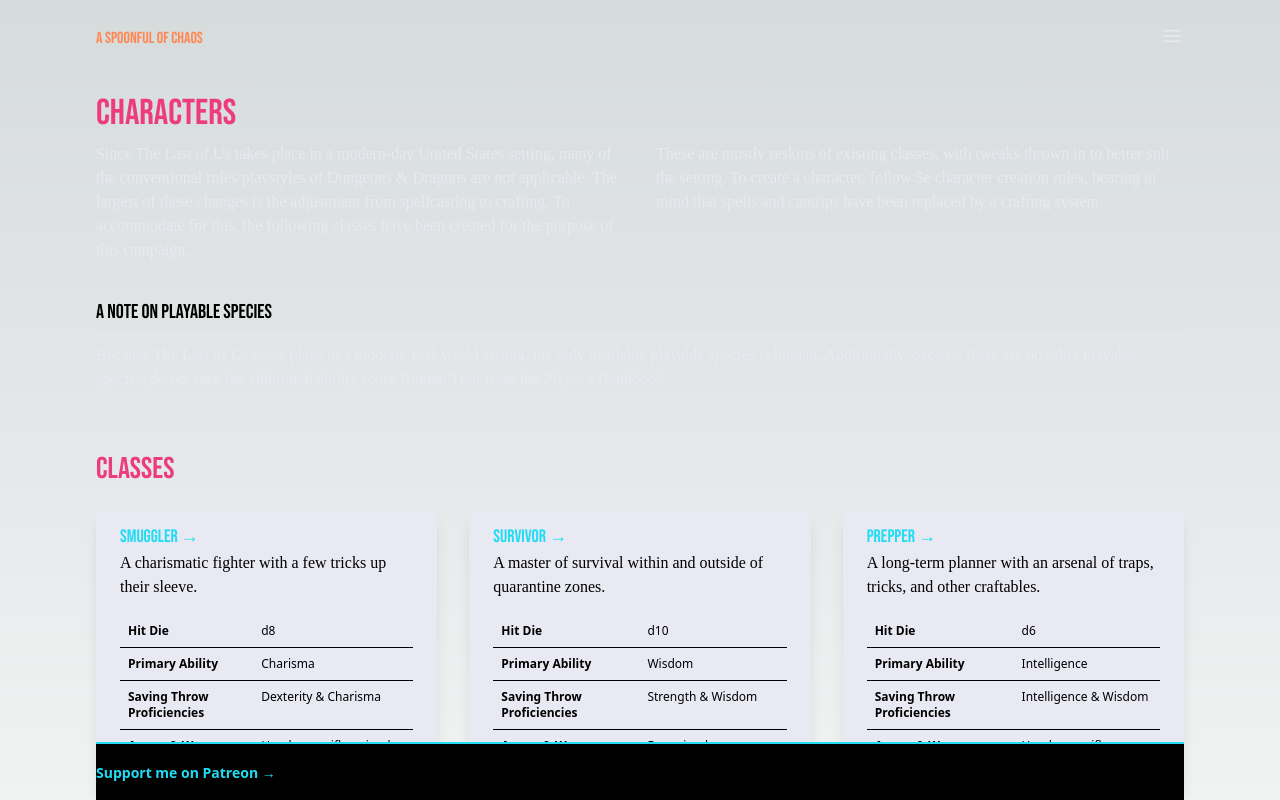
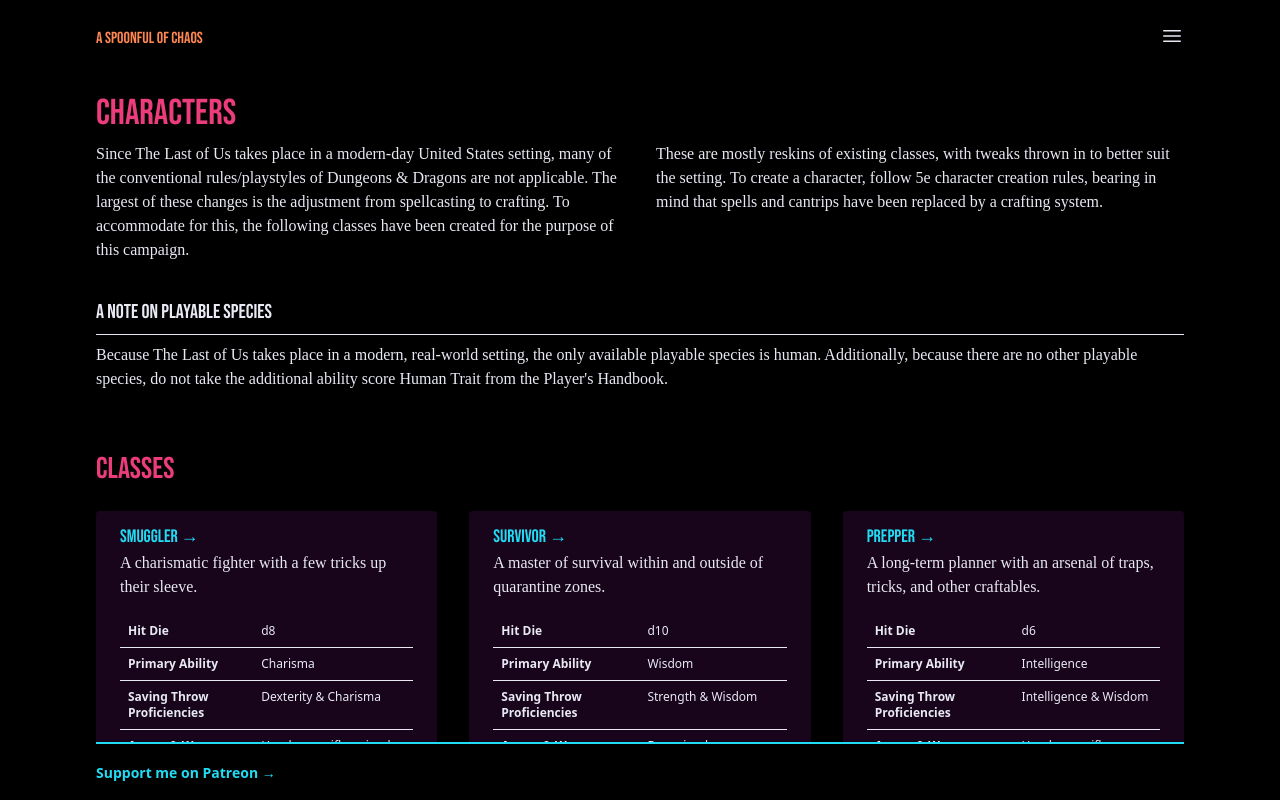
Before and after one commit to spoonful-of-chaos/spoonful-of-chaos, a Next.js app: page /lou5e/characters in a window 1280 px wide. Shown: the top 800 px of the page. Built offline with nearby package versions, Linux system fonts and the light colour scheme; a web font is replaced by a local one.

Commit message:
fixing color stuff

```diff
--- a/src/components/general/Card.tsx
+++ b/src/components/general/Card.tsx
@@ -1,6 +1,6 @@
 export const Card = ({ children, variant }: any) => {
   return (
-    <div className={`rounded overflow-hidden shadow-lg bg-${variant} mt-6 w-full md:mt-0`}>
+    <div className={`rounded overflow-hidden shadow-lg bg-raisin mt-6 w-full md:mt-0`}>
       <div className="px-6 py-3">
         {children}
       </div>
--- a/src/components/general/RecentUpdates.tsx
+++ b/src/components/general/RecentUpdates.tsx
@@ -6,14 +6,14 @@ export const RecentUpdates = () => {
     <div className="mt-6">
       <TabHeader variant="secondary">Recent Updates</TabHeader>
         <div className="md:flex md:gap-6">
-          <Card variant="raisin">
+          <Card>
             <p className="italic mb-2">Tue, May 9, 2023</p>
             <span className="text-xl font-display">Last of Us</span>
             <ul>
               <li>Added classes sections</li>
             </ul>
           </Card>
-          <Card variant="raisin">
+          <Card>
             <p className="italic mb-2">Thu, May 25, 2023</p>
             <span className="text-xl font-display">Last of Us</span>
             <ul>
@@ -21,7 +21,7 @@ export const RecentUpdates = () => {
               <li>Added encounter generator: the goal of this is to provide balanced encounters within the world of <span className="italics">The Last of Us</span>. I&apos;ll probably update this in the future to include more general monsters.</li>
             </ul>
           </Card>
-          <Card variant="raisin">
+          <Card>
             <p className="italic mb-2">Sun, June 4, 2023</p>
             <span className="text-xl font-display">Last of Us</span>
             <ul>
--- a/src/pages/lou5e/characters.tsx
+++ b/src/pages/lou5e/characters.tsx
@@ -23,7 +23,7 @@ const Characters = () => {
             <Link href={`/lou5e/classes/${c}`}>
               <h5 className="text-moonstone hover:text-spoon">{c.toUpperCase()} <span aria-hidden="true">→</span></h5>
             </Link>
-            <p className="text-black">{classes[c].description}</p>
+            <p>{classes[c].description}</p>
             <table className="mt-4">
               <tbody>
                 <tr>
--- a/src/styles/globals.css
+++ b/src/styles/globals.css
@@ -1,4 +1,9 @@
 @layer base {
+
+  body {
+    @apply text-ghost
+  }
+
   h1 {
     @apply font-display text-spoon text-4xl
   }
@@ -76,15 +81,11 @@
   }
 
   td, th {
-    @apply text-black text-left text-xs align-top py-2 px-2
-  }
-
-  th {
-    @apply font-black
+    @apply text-ghost text-left text-xs align-top py-2 px-2
   }
 
   tr {
-    @apply border-b border-black
+    @apply border-b border-ghost
   }
 
   tr:last-child {
@@ -105,6 +106,10 @@
 
   .reverse-ghost {
     @apply bg-ghost text-black w-full p-2
+  }
+
+  .reverse-raisin {
+    @apply bg-raisin text-ghost w-full p-2
   }
 
   .class-col-layout {
@@ -129,12 +134,7 @@
 
 body {
   color: rgb(var(--foreground-rgb));
-  background: linear-gradient(
-      to bottom,
-      transparent,
-      rgb(var(--background-end-rgb))
-    )
-    rgb(var(--background-start-rgb));
+  background: black;
 }
 
 @tailwind base;
```
Also changed, not shown: public/IMG_0052.PNG (added).
